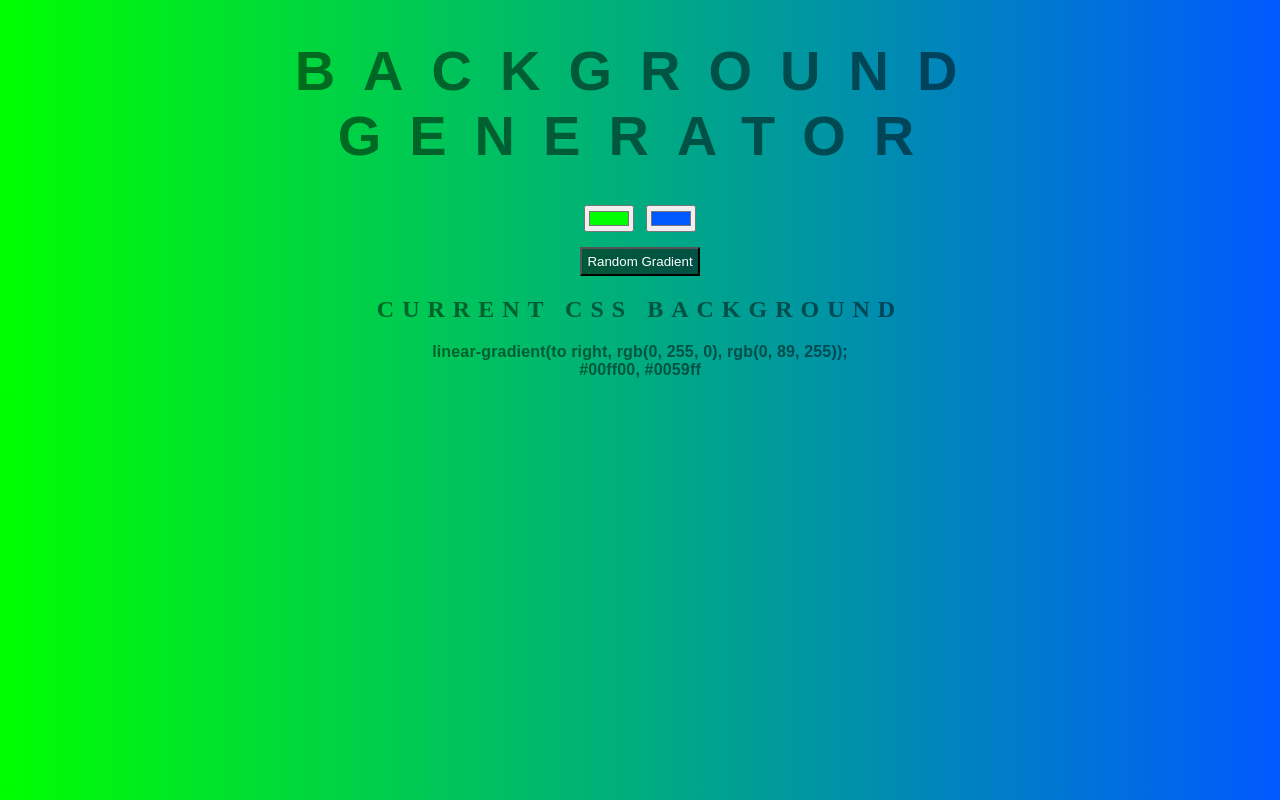
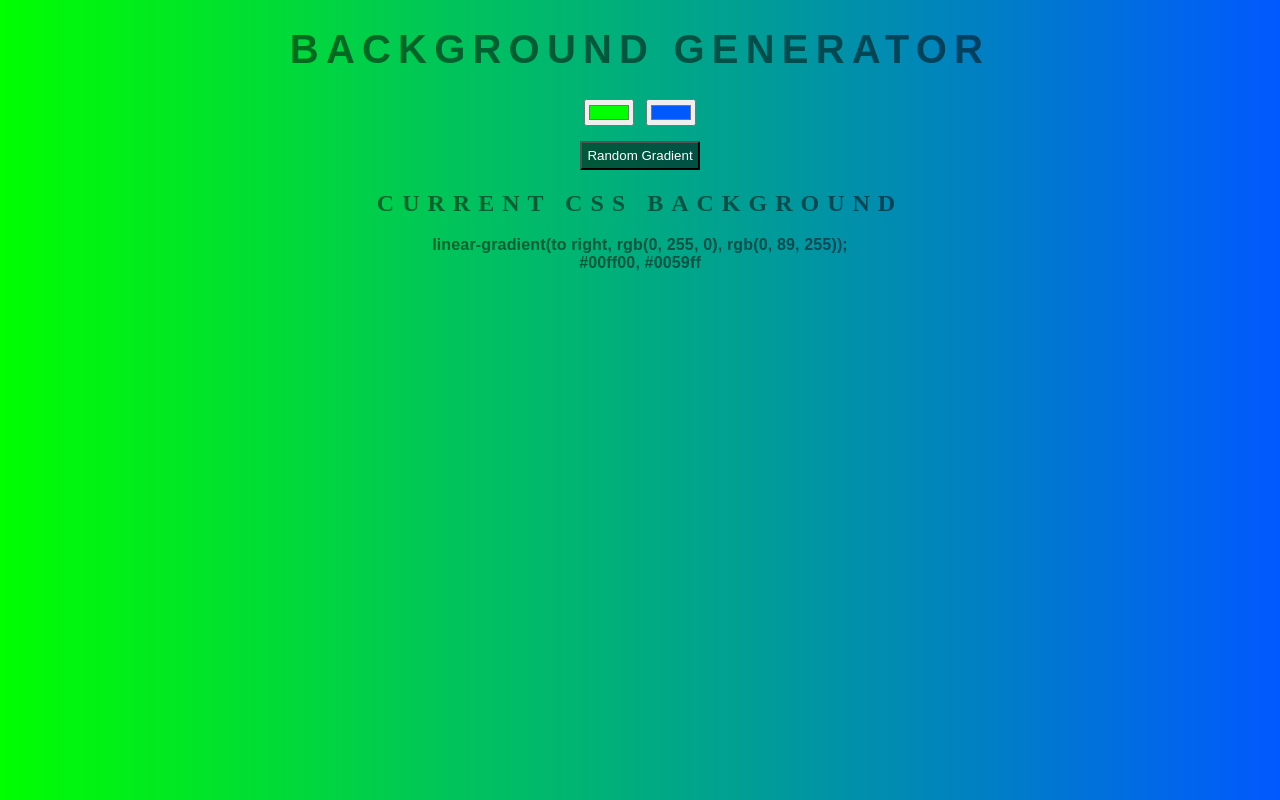
Before and after one commit to carranzacristian/GradientGenerator, a plain HTML site: page index.html in a window 1280 px wide. Drawn offline with Linux system fonts and the light colour scheme.

Commit message:
Update style.css

```diff
--- a/style.css
+++ b/style.css
@@ -1,19 +1,18 @@
 body {
-	font: 'Raleway', sans-serif;
+    font: 'Raleway', sans-serif;
     color: rgba(0,0,0,.5);
     text-align: center;
     text-transform: uppercase;
     letter-spacing: .5em;
     top: 15%;
-	/*background: linear-gradient(to right, red , yellow); /* Standard syntax */*/
 }
 
 h1 {
-    font: 600 3.5em 'Raleway', sans-serif;
+    font: 600 2.5em 'Raleway', sans-serif;
     color: rgba(0,0,0,.5);
     text-align: center;
     text-transform: uppercase;
-    letter-spacing: .5em;
+    letter-spacing: .18em;
     width: 100%;
 }
 
```
